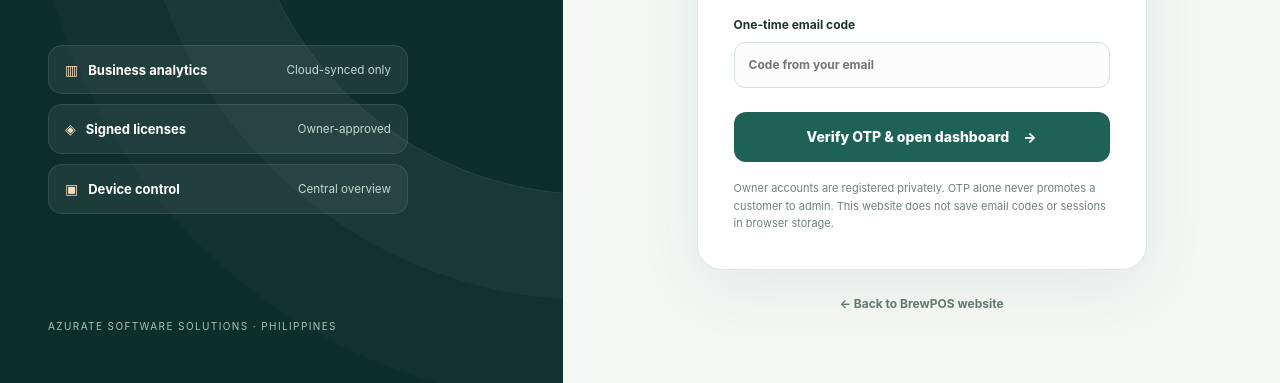
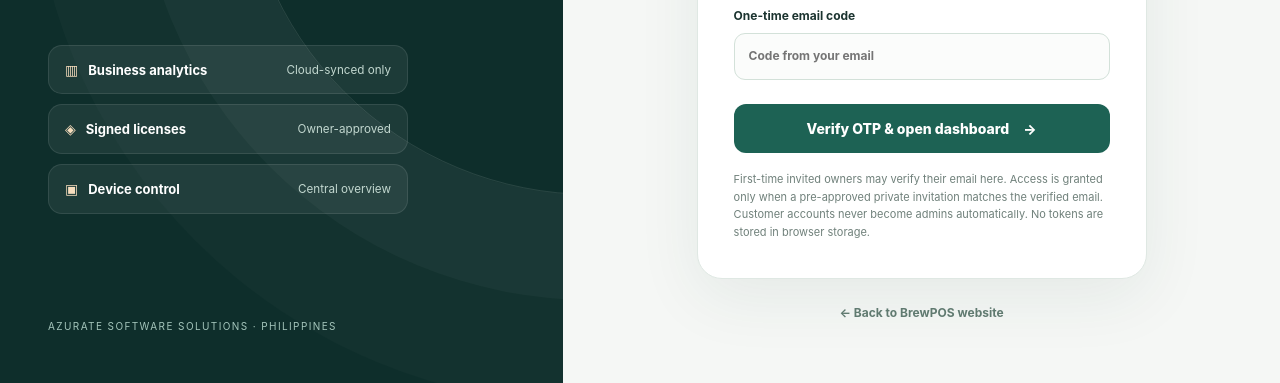
Before and after one commit to markyyy-lolz/BrewPOS-Android, a website: page website/public/owner.html in a window 1280 px wide. Shown: the part 417-800 px from the top of the page. Drawn offline with Linux system fonts and the light colour scheme.

Commit message:
copy(owner): clarify first-time private invite and OTP authorization

```diff
--- a/website/public/owner.html
+++ b/website/public/owner.html
@@ -24,7 +24,7 @@
    <label>One-time email code<input type="text" name="code" inputmode="numeric" autocomplete="one-time-code" pattern="[0-9]{6,8}" minlength="6" maxlength="8" placeholder="Code from your email" required></label>
    <button type="submit" class="primary full" id="loginButton">Verify OTP & open dashboard <span aria-hidden="true">→</span></button>
    <p id="loginError" class="error" role="alert"></p>
-   <p class="subtle">Owner accounts are registered privately. OTP alone never promotes a customer to admin. This website does not save email codes or sessions in browser storage.</p>
+   <p class="subtle">First-time invited owners may verify their email here. Access is granted only when a pre-approved private invitation matches the verified email. Customer accounts never become admins automatically. No tokens are stored in browser storage.</p>
  </form><a class="back-link" href="./">← Back to BrewPOS website</a></div>
 </div>
 <div class="app-shell" id="app" hidden>
```
